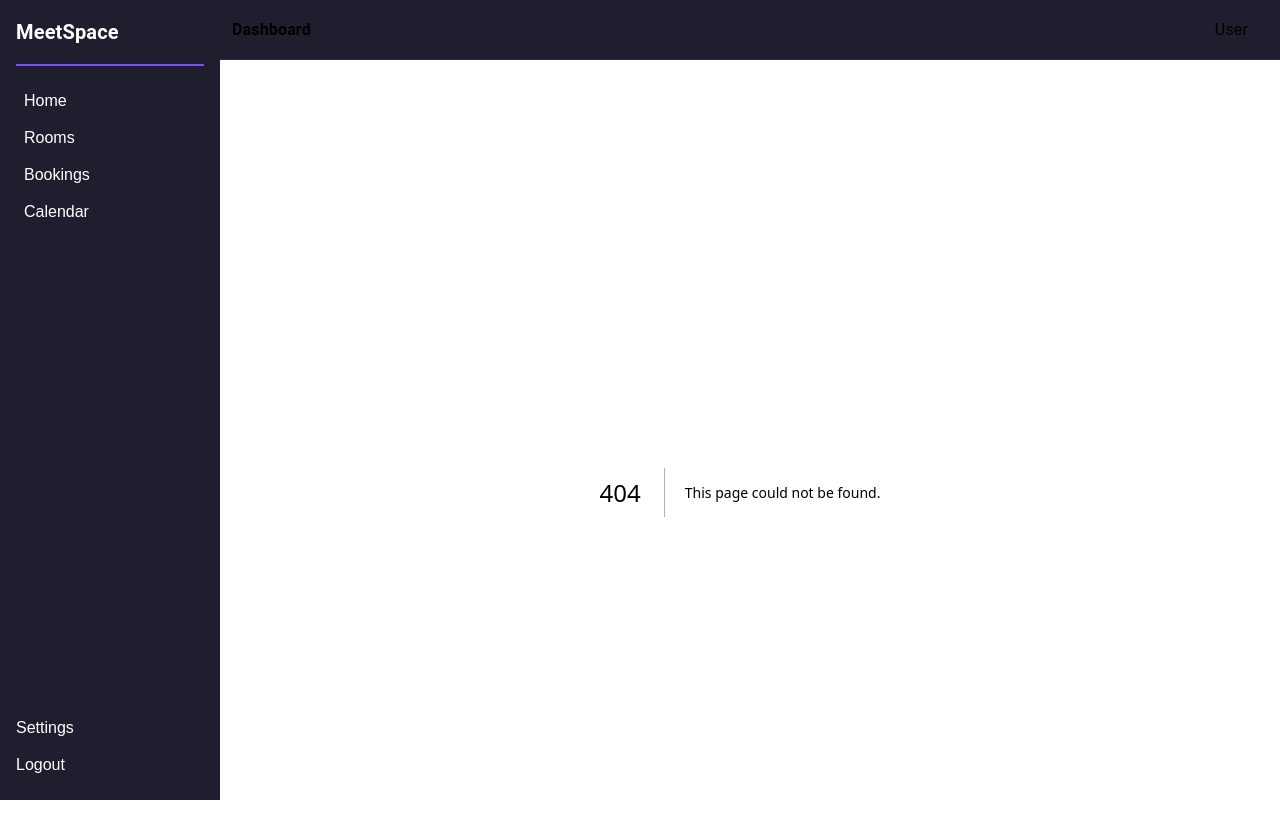
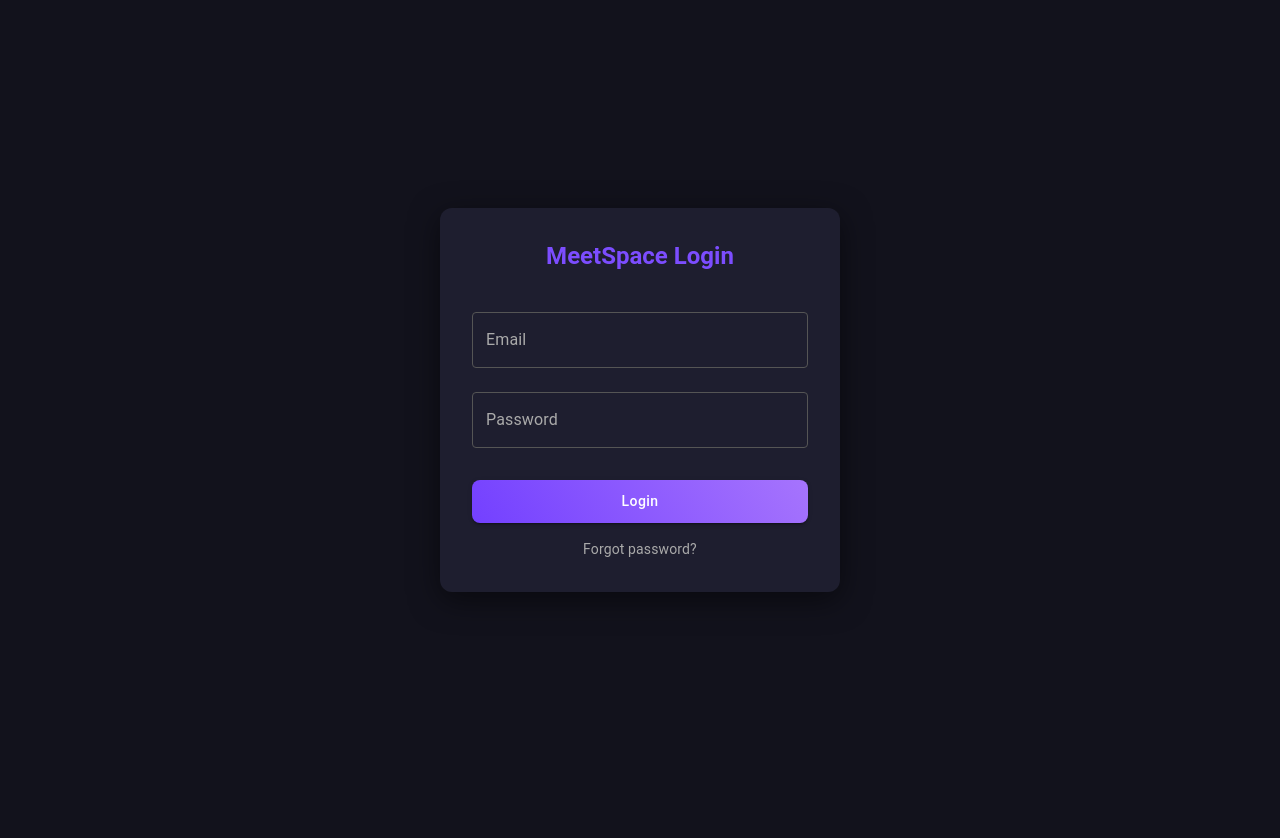
Before and after one commit to AkshayKumarS3790/meeting-room-booking-system, a Next.js app in the folder frontend/my-app/: page /login in a window 1280 px wide. Before the commit this address had no page. Shown: the top 838 px of the page. After the commit the page ends 800 px from the top, so only its background shows below. Built offline with nearby package versions, Linux system fonts and the light colour scheme.

Commit message:
Updated the UI Navigations

```diff
--- a/frontend/my-app/package.json
+++ b/frontend/my-app/package.json
@@ -17,6 +17,7 @@
     "@reduxjs/toolkit": "^2.9.0",
     "next": "15.3.6",
     "react": "^19.0.0",
+    "react-big-calendar": "^1.20.0",
     "react-dom": "^19.0.0",
     "react-hook-form": "^7.58.1",
     "react-redux": "^9.2.0",
--- a/frontend/my-app/src/app/page.tsx
+++ b/frontend/my-app/src/app/(app)/page.tsx
@@ -1,3 +1,5 @@
+// main app's page.tsx file
+
 "use client";
 
 import { Container, Typography, Box } from "@mui/material";
--- /dev/null
+++ b/frontend/my-app/src/app/(auth)/layout.tsx
@@ -0,0 +1,9 @@
+// (auth) folder's layout.tsx file
+
+export default function AuthLayout({
+  children,
+}: {
+  children: React.ReactNode;
+}) {
+  return <>{children}</>; // ✅ no sidebar or topbar
+}
--- /dev/null
+++ b/frontend/my-app/src/app/(auth)/login/page.tsx
@@ -0,0 +1,115 @@
+// Login page.tsx file
+
+"use client";
+
+import { Box, Card, TextField, Typography, Button } from "@mui/material";
+
+export default function LoginPage() {
+  return (
+    <Box
+      sx={{
+        minHeight: "100vh",
+        background: "#12121c",
+        display: "flex",
+        alignItems: "center",
+        justifyContent: "center",
+      }}
+    >
+      <Card
+        sx={{
+          width: 400,
+          p: 4,
+          borderRadius: 3,
+          backgroundColor: "#1e1e2f",
+          boxShadow: "0px 8px 30px rgba(0,0,0,0.5)",
+        }}
+      >
+        {/* TITLE */}
+        <Typography
+          variant="h5"
+          fontWeight="bold"
+          textAlign="center"
+          sx={{ mb: 3, color: "#7c4dff" }}
+        >
+          MeetSpace Login
+        </Typography>
+
+        {/* EMAIL */}
+        <TextField
+          fullWidth
+          label="Email"
+          variant="outlined"
+          margin="normal"
+          sx={{
+            "& .MuiOutlinedInput-root": {
+              color: "#fff",
+              "& fieldset": {
+                borderColor: "#555",
+              },
+              "&:hover fieldset": {
+                borderColor: "#7c4dff",
+              },
+              "&.Mui-focused fieldset": {
+                borderColor: "#7c4dff",
+              },
+            },
+            "& .MuiInputLabel-root": {
+              color: "#aaa",
+            },
+          }}
+        />
+
+        {/* PASSWORD */}
+        <TextField
+          fullWidth
+          label="Password"
+          type="password"
+          margin="normal"
+          sx={{
+            "& .MuiOutlinedInput-root": {
+              color: "#fff",
+              "& fieldset": {
+                borderColor: "#555",
+              },
+              "&:hover fieldset": {
+                borderColor: "#7c4dff",
+              },
+              "&.Mui-focused fieldset": {
+                borderColor: "#7c4dff",
+              },
+            },
+            "& .MuiInputLabel-root": {
+              color: "#aaa",
+            },
+          }}
+        />
+
+        {/* BUTTON */}
+        <Button
+          fullWidth
+          variant="contained"
+          sx={{
+            mt: 3,
+            py: 1.2,
+            borderRadius: 2,
+            textTransform: "none",
+            background: "linear-gradient(55deg, #7340ff, #a674fd)",
+            "&:hover": {
+              background: "linear-gradient(55deg, #5f30e0, #8e5ae8)",
+            },
+          }}
+        >
+          Login
+        </Button>
+
+        {/* OPTIONAL */}
+        <Typography
+          textAlign="center"
+          sx={{ mt: 2, fontSize: 14, color: "#aaa" }}
+        >
+          Forgot password?
+        </Typography>
+      </Card>
+    </Box>
+  );
+}
--- a/frontend/my-app/src/app/layout.tsx
+++ b/frontend/my-app/src/app/layout.tsx
@@ -1,8 +1,10 @@
+// main app folder's layout.tsx file
+
 import type { Metadata } from "next";
 import { Geist, Geist_Mono } from "next/font/google";
 import "./globals.css";
 import ReduxProvider from "../redux/provider";
-import LayoutWrapper from "@/components/layout/LayoutWrapper";
+// import LayoutWrapper from "@/components/layout/LayoutWrapper";
 
 const geistSans = Geist({
   variable: "--font-geist-sans",
@@ -27,9 +29,7 @@ export default function RootLayout({
   return (
     <html lang="en">
       <body className={`${geistSans.variable} ${geistMono.variable}`}>
-        <ReduxProvider>
-          <LayoutWrapper>{children}</LayoutWrapper>
-        </ReduxProvider>
+        <ReduxProvider>{children}</ReduxProvider>
       </body>
     </html>
   );
```
Also changed, not shown: frontend/my-app/src/app/(app)/layout.tsx (added, +9 -0 lines), frontend/my-app/src/app/(app)/bookings/page.tsx (renamed from frontend/my-app/src/app/bookings/page.tsx), frontend/my-app/src/app/(app)/rooms/page.tsx (renamed from frontend/my-app/src/app/rooms/page.tsx), 1 other file (tests, documents, lock files or other folders).
